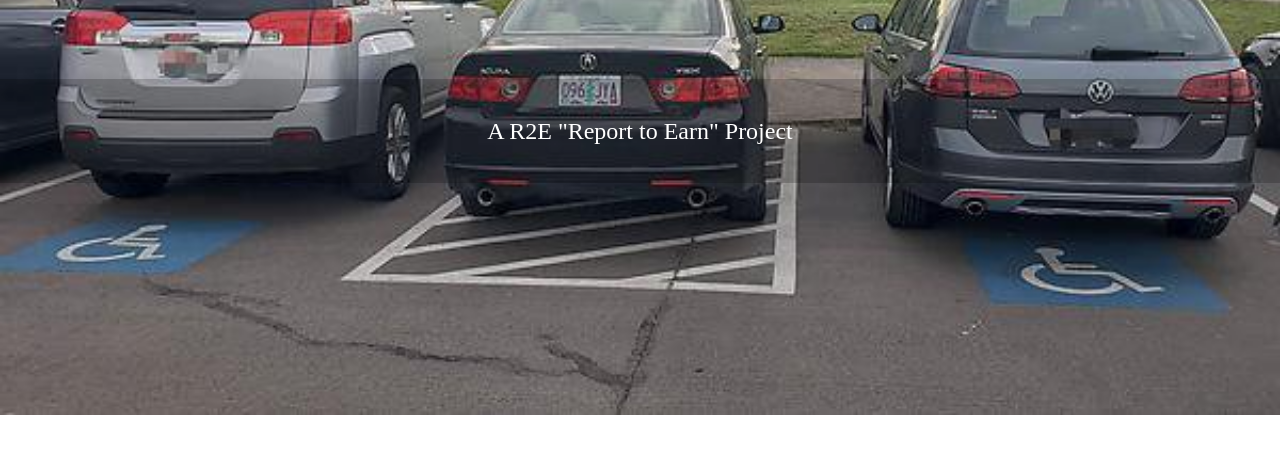
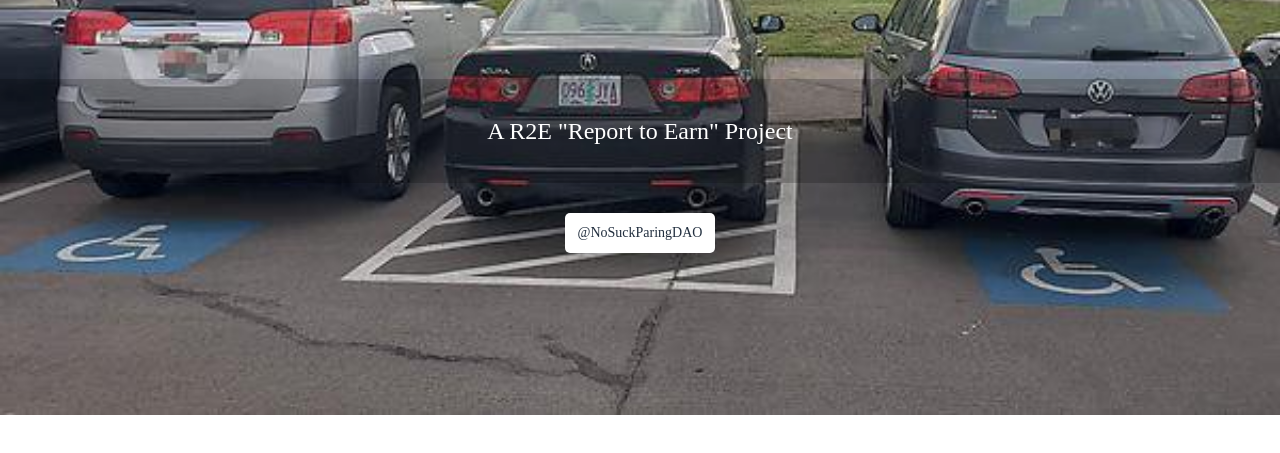
Before and after one commit to ajteter/NoSuckParkingDao, a plain HTML site: page public/index.html in a window 1280 px wide. Shown: the part 257-710 px from the top of the page. Drawn offline with Linux system fonts and the light colour scheme.

Commit message:
Update index.html

```diff
--- a/public/index.html
+++ b/public/index.html
@@ -19,9 +19,9 @@
       <div class="main-box">
         <span>A R2E "Report to Earn" Project</span>
       </div>
-      <!--div class="btn-box">
-        <a class="btn" href="AsAll.io_BusinessPlan.pdf" target="_blank">下载商业计划书PDF</a>
-      </div -->
+      <div class="btn-box">
+        <a class="btn" target="_blank">@NoSuckParingDAO</a>
+      </div>
 
     </div>
 
```
